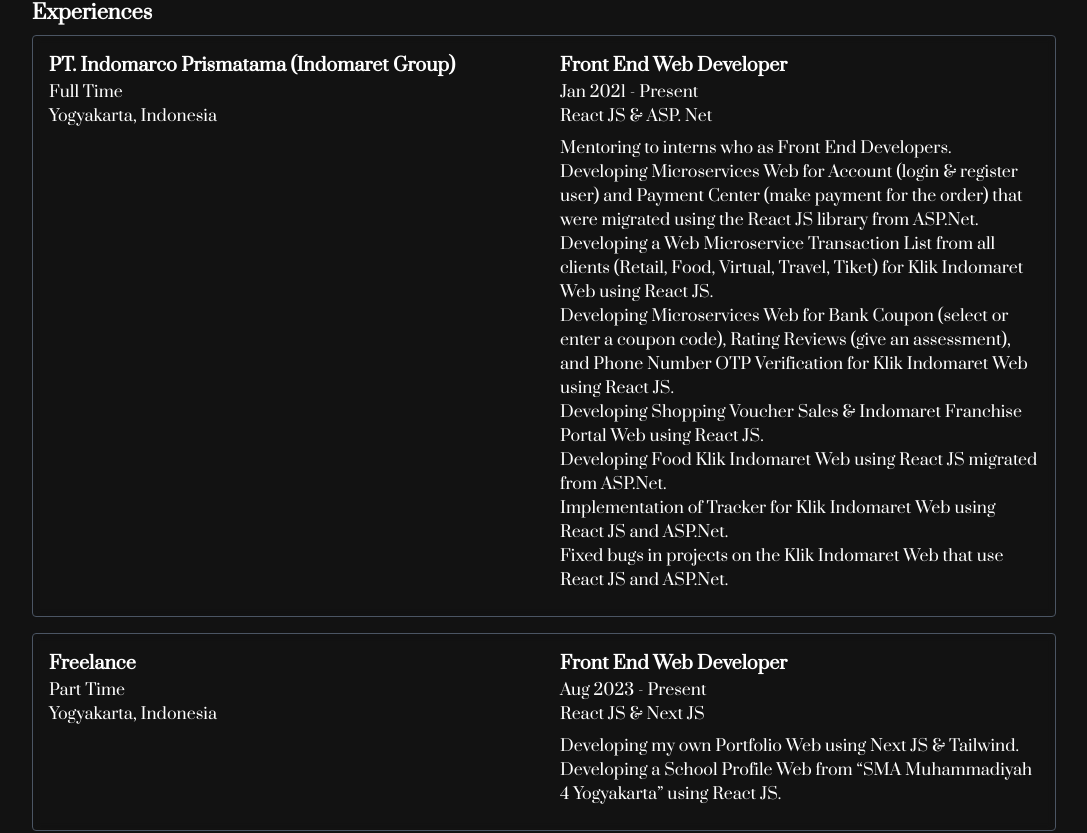
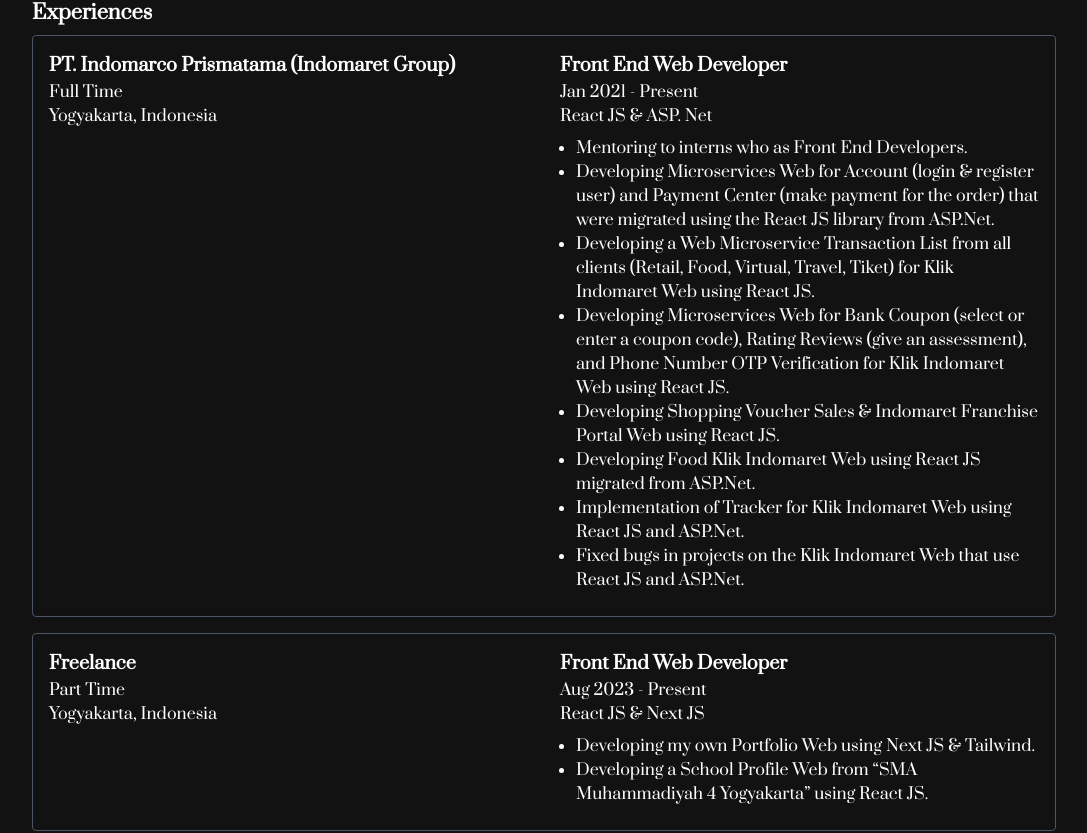
Before and after one commit to nattevagon/NextJSPortfolios, a Next.js app: page / in a window 1280 px wide. Shown: the part 1147-1980 px from the top of the page, without its empty margins (96-1183 px from the left). Built offline with nearby package versions, Linux system fonts and the light colour scheme; a web font is replaced by a local one.

Commit message:
[FE] [Dev] [UI] Fixing UI List #Natte

```diff
--- a/components/About.tsx
+++ b/components/About.tsx
@@ -45,7 +45,7 @@
                 </div>
                 <div>Jan 2021 - Present</div>
                 <div>React JS & ASP. Net</div>
-                <ul className="mt-2">
+                <ul className="mt-2 list-disc pl-4">
                   <li>Mentoring to interns who as Front End Developers.</li>
                   <li>Developing Microservices Web for Account (login & register user) and Payment Center (make payment for the order) that were migrated using the React JS library from ASP.Net.</li>
                   <li>Developing a Web Microservice Transaction List from all clients (Retail, Food, Virtual, Travel, Tiket) for Klik Indomaret Web using React JS.</li>
@@ -75,7 +75,7 @@
                 </div>
                 <div>Aug 2023 - Present</div>
                 <div>React JS & Next JS</div>
-                <ul className="mt-2">
+                <ul className="mt-2 list-disc pl-4">
                   <li>
                     Developing my own Portfolio Web using Next JS & Tailwind.
                   </li>
```
